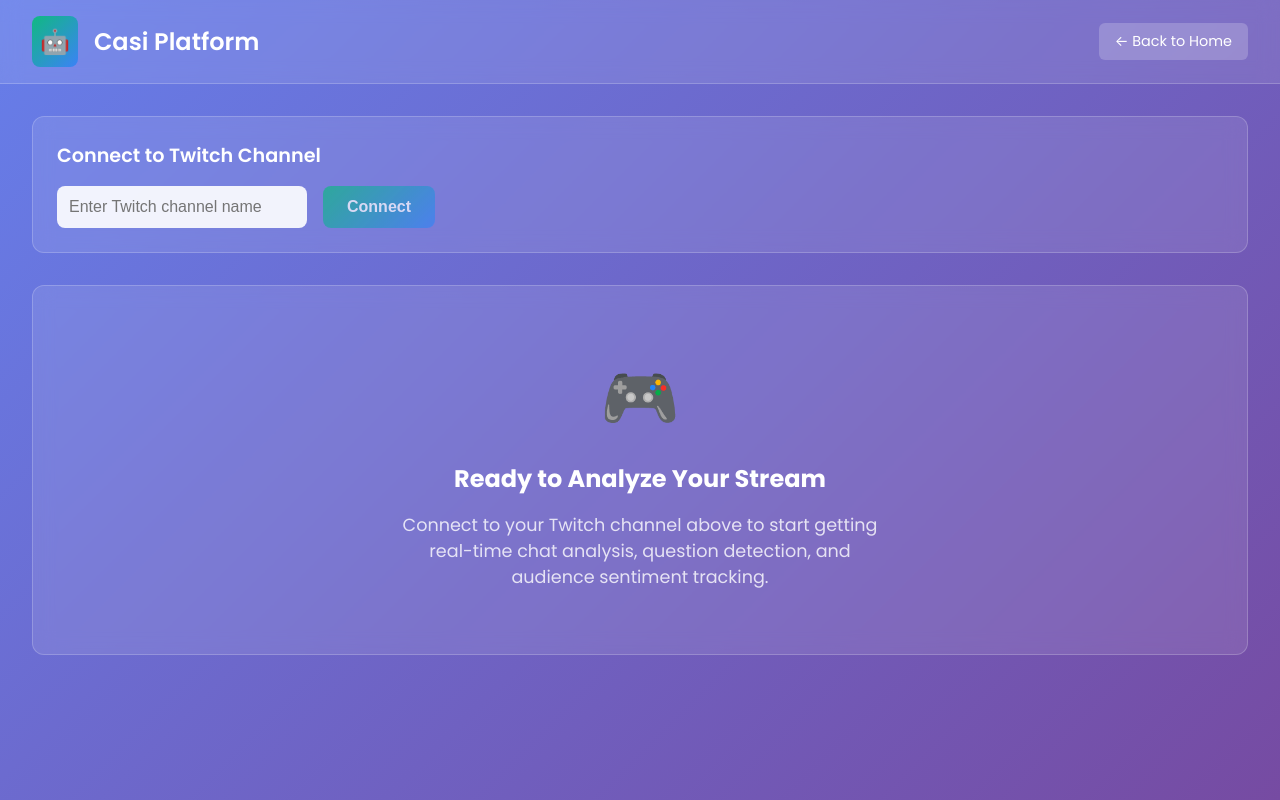
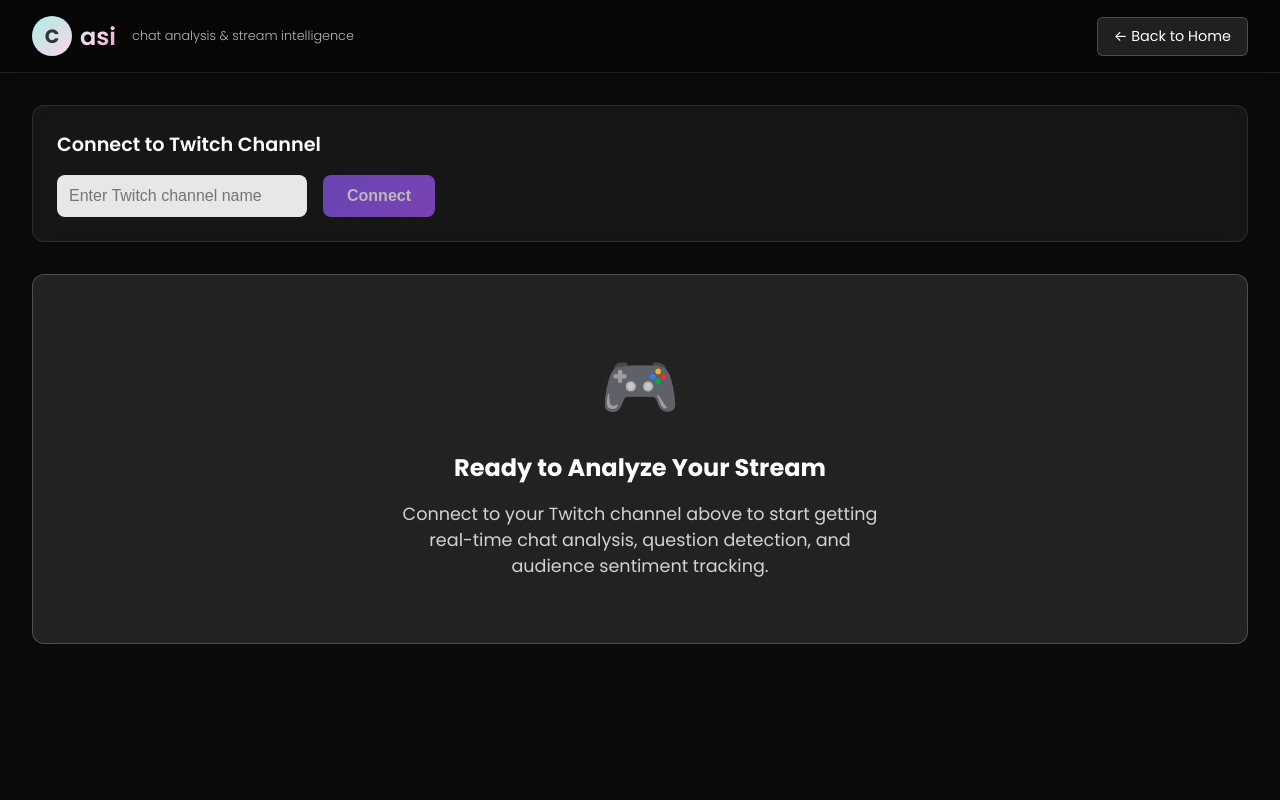
Before and after one commit to heycasi/casi-platform, a Next.js app: page /dashboard in a window 1280 px wide. Built offline with nearby package versions, Linux system fonts and the light colour scheme.

Commit message:
Update page.tsx

```diff
--- a/src/app/dashboard/page.tsx
+++ b/src/app/dashboard/page.tsx
@@ -109,28 +109,57 @@
   return (
     <div style={{
       minHeight: '100vh',
-      background: 'linear-gradient(135deg, #667eea 0%, #764ba2 100%)',
+      background: '#0a0a0a',
       fontFamily: 'Poppins, -apple-system, BlinkMacSystemFont, sans-serif',
       color: 'white'
     }}>
       {/* Header */}
       <div style={{
-        background: 'rgba(255, 255, 255, 0.1)',
+        background: 'rgba(0, 0, 0, 0.3)',
         backdropFilter: 'blur(10px)',
         padding: '1rem 2rem',
-        borderBottom: '1px solid rgba(255, 255, 255, 0.2)'
+        borderBottom: '1px solid rgba(255, 255, 255, 0.1)'
       }}>
         <div style={{ display: 'flex', justifyContent: 'space-between', alignItems: 'center' }}>
           <div style={{ display: 'flex', alignItems: 'center', gap: '1rem' }}>
+            {/* Casi Logo matching your landing page */}
             <div style={{
-              background: 'linear-gradient(135deg, #10B981, #3B82F6)',
-              padding: '0.5rem',
-              borderRadius: '8px',
-              fontSize: '1.5rem'
+              display: 'flex',
+              alignItems: 'center',
+              gap: '0.5rem'
             }}>
-              🤖
+              <div style={{
+                width: '40px',
+                height: '40px',
+                borderRadius: '50%',
+                background: 'linear-gradient(135deg, #a8edea 0%, #fed6e3 100%)',
+                display: 'flex',
+                alignItems: 'center',
+                justifyContent: 'center',
+                fontSize: '1.2rem',
+                fontWeight: 'bold',
+                color: '#333'
+              }}>
+                C
+              </div>
+              <span style={{
+                fontSize: '1.5rem',
+                fontWeight: '600',
+                background: 'linear-gradient(135deg, #a8edea 0%, #fed6e3 50%, #d299c2 100%)',
+                WebkitBackgroundClip: 'text',
+                WebkitTextFillColor: 'transparent',
+                backgroundClip: 'text'
+              }}>
+                asi
+              </span>
             </div>
-            <h1 style={{ margin: 0, fontSize: '1.5rem', fontWeight: '600' }}>Casi Platform</h1>
+            <span style={{
+              fontSize: '0.8rem',
+              color: 'rgba(255, 255, 255, 0.7)',
+              fontWeight: '300'
+            }}>
+              chat analysis & stream intelligence
+            </span>
           </div>
           <div style={{ display: 'flex', gap: '1rem', alignItems: 'center' }}>
             <a
@@ -139,9 +168,10 @@
                 color: 'white',
                 textDecoration: 'none',
                 padding: '0.5rem 1rem',
-                background: 'rgba(255, 255, 255, 0.2)',
+                background: 'rgba(255, 255, 255, 0.1)',
                 borderRadius: '6px',
-                fontSize: '0.9rem'
+                fontSize: '0.9rem',
+                border: '1px solid rgba(255, 255, 255, 0.2)'
               }}
             >
               ← Back to Home
@@ -153,12 +183,12 @@
       <div style={{ padding: '2rem', maxWidth: '1400px', margin: '0 auto' }}>
         {/* Connection Panel */}
         <div style={{
-          background: 'rgba(255, 255, 255, 0.1)',
+          background: 'rgba(255, 255, 255, 0.05)',
           backdropFilter: 'blur(10px)',
           borderRadius: '12px',
           padding: '1.5rem',
           marginBottom: '2rem',
-          border: '1px solid rgba(255, 255, 255, 0.2)'
+          border: '1px solid rgba(255, 255, 255, 0.1)'
         }}>
           <h2 style={{ margin: '0 0 1rem 0', fontSize: '1.2rem', fontWeight: '600' }}>
             Connect to Twitch Channel
@@ -190,8 +220,8 @@
                 style={{
                   padding: '0.75rem 1.5rem',
                   background: connectionStatus === 'connecting'
-                    ? 'linear-gradient(135deg, #F59E0B, #EF4444)'
-                    : 'linear-gradient(135deg, #10B981, #3B82F6)',
+                    ? 'linear-gradient(135deg, #fed6e3, #d299c2)'
+                    : 'linear-gradient(135deg, #8b5cf6, #a855f7)',
                   border: 'none',
                   borderRadius: '8px',
                   color: 'white',
@@ -208,7 +238,7 @@
                 onClick={handleDisconnect}
                 style={{
                   padding: '0.75rem 1.5rem',
-                  background: 'linear-gradient(135deg, #EF4444, #DC2626)',
+                  background: 'linear-gradient(135d35deg, #ef4444, #dc2626)',
                   border: 'none',
                   borderRadius: '8px',
                   color: 'white',
@@ -226,9 +256,9 @@
             <div style={{
               marginTop: '1rem',
               padding: '0.75rem',
-              background: 'rgba(16, 185, 129, 0.2)',
+              background: 'rgba(16, 185, 129, 0.1)',
               borderRadius: '8px',
-              border: '1px solid rgba(16, 185, 129, 0.3)'
+              border: '1px solid rgba(16, 185, 129, 0.2)'
             }}>
               ✅ Connected to #{channelName} • {messages.length} messages analyzed
             </div>
@@ -245,14 +275,14 @@
               marginBottom: '2rem'
             }}>
               <div style={{
-                background: 'rgba(255, 255, 255, 0.1)',
+                background: 'rgba(255, 255, 255, 0.05)',
                 backdropFilter: 'blur(10px)',
                 borderRadius: '12px',
                 padding: '1.5rem',
                 textAlign: 'center',
-                border: '1px solid rgba(255, 255, 255, 0.2)'
+                border: '1px solid rgba(255, 255, 255, 0.1)'
               }}>
-                <div style={{ fontSize: '2rem', fontWeight: 'bold', color: '#10B981' }}>
+                <div style={{ fontSize: '2rem', fontWeight: 'bold', color: '#8b5cf6' }}>
                   {questions.length}
                 </div>
                 <div style={{ fontSize: '0.9rem', opacity: 0.8 }}>Questions Detected</div>
@@ -269,7 +299,7 @@
                 <div style={{
                   fontSize: '2rem',
                   fontWeight: 'bold',
-                  color: avgSentiment > 0 ? '#10B981' : avgSentiment < 0 ? '#EF4444' : '#F59E0B'
+                  color: avgSentiment > 0 ? '#8b5cf6' : avgSentiment < 0 ? '#ef4444' : '#fed6e3'
                 }}>
                   {avgSentiment > 0 ? '😊' : avgSentiment < 0 ? '😞' : '😐'}
                 </div>
```
